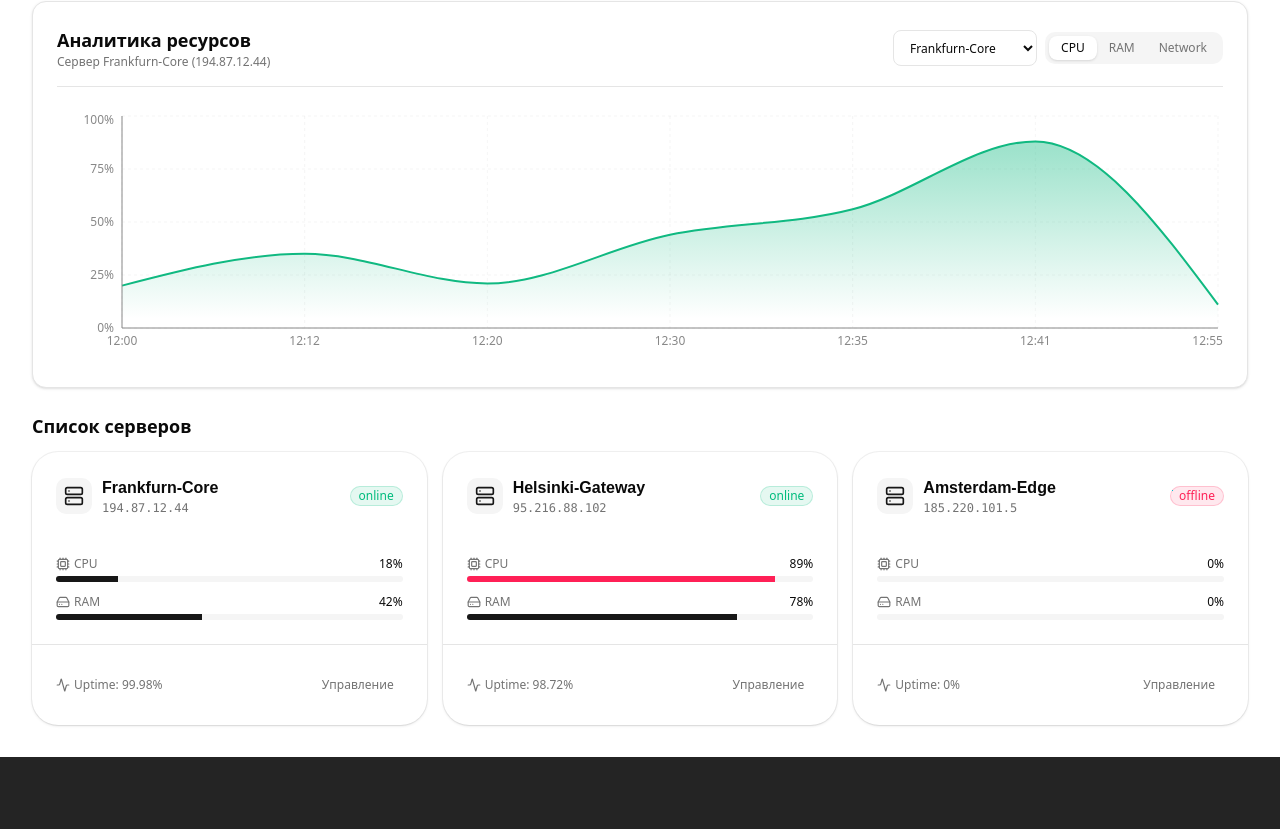
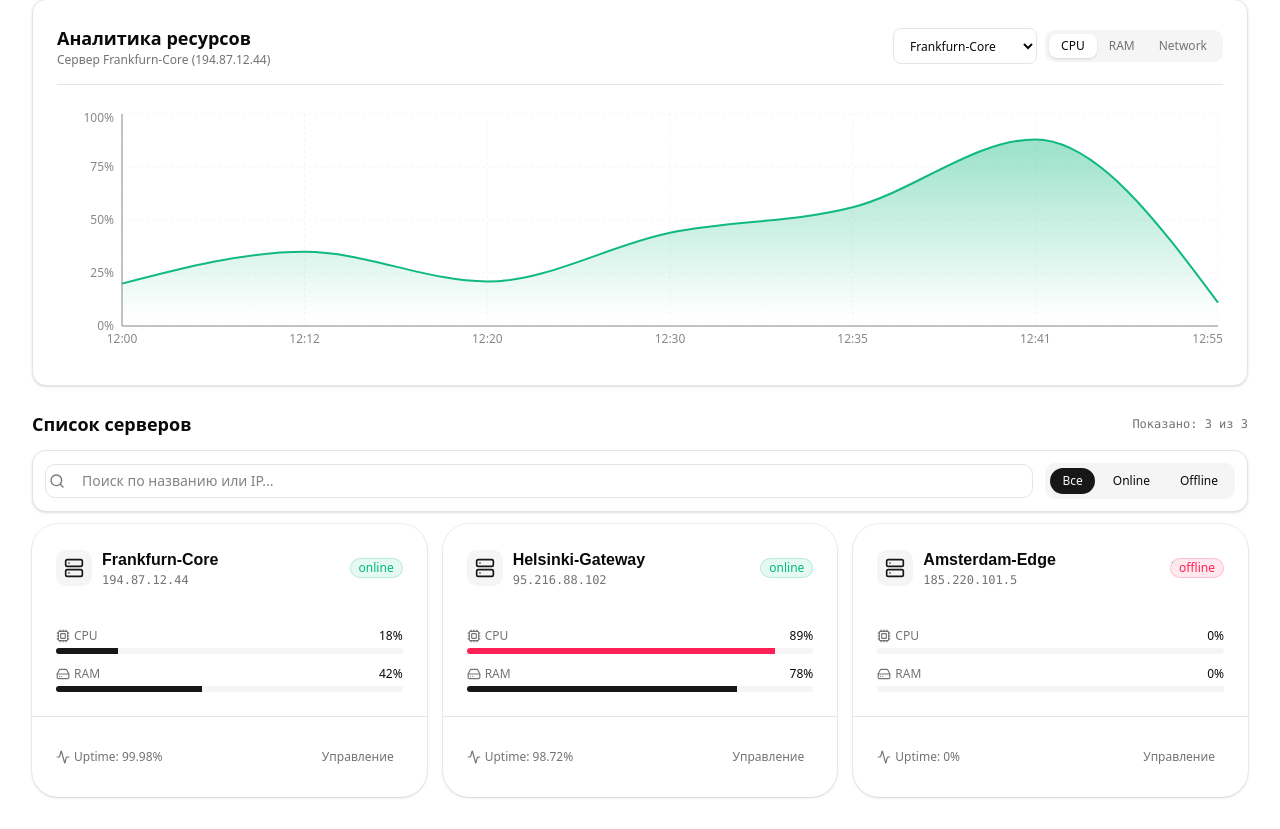
Before and after one commit to prossew/Cloud-Manager, a React (Vite) app: page / in a window 1280 px wide. Shown: the part 590-1419 px from the top of the page. Before the commit the page ends 1347 px from the top, so only its background shows below. Built offline with nearby package versions, Linux system fonts and the light colour scheme.

Commit message:
feat: add search and status filtering for server list

```diff
--- a/src/App.tsx
+++ b/src/App.tsx
@@ -1,4 +1,4 @@
-import { useEffect, useState } from "react";
+import { useEffect, useState, useMemo } from "react"; // 👈 Добавлен useMemo
 import {
   useNodeStore,
   MOCK_NODES,
@@ -12,6 +12,7 @@ import { MetricsChart } from "./widgets/metrics-chart";
 import { ManageNodeModal } from "./features/manage-node";
 import { ThemeToggle } from "./features/theme-toggle";
 import { AddNodeModal } from "./features/add-node";
+import { NodeFilter, type StatusFilter } from "./features/node-filter";
 
 export default function App() {
   const nodes = useNodeStore((state) => state.nodes);
@@ -19,6 +20,9 @@ export default function App() {
 
   const [managingNode, setManagingNode] = useState<ServerNode | null>(null);
   const [isAddModalOpen, setIsAddModalOpen] = useState(false);
+
+  const [searchQuery, setSearchQuery] = useState("");
+  const [statusFilter, setStatusFilter] = useState<StatusFilter>("all");
 
   useEffect(() => {
     setNodes(MOCK_NODES);
@@ -29,17 +33,26 @@ export default function App() {
     setManagingNode(node);
   };
 
+  const filteredNodes = useMemo(() => {
+    return nodes.filter((node) => {
+      const matchesSearch =
+        node.name.toLowerCase().includes(searchQuery.toLowerCase()) ||
+        node.ip.includes(searchQuery);
+
+      const matchesStatus =
+        statusFilter === "all" || node.status === statusFilter;
+
+      return matchesSearch && matchesStatus;
+    });
+  }, [nodes, searchQuery, statusFilter]);
+
   return (
     <main className="min-h-screen bg-background p-8 text-foreground">
       <div className="max-w-7xl mx-auto space-y-6">
         <header className="flex items-center justify-between border-b pb-4">
           <div>
-            <h1 className="text-2xl font-bold tracking-tight">
-              <img
-                src="/favicon.png"
-                alt="Favicon"
-                className="inline-block w-8 h-8 mr-1 "
-              />
+            <h1 className="text-2xl font-bold tracking-tight flex items-center gap-2">
+              <img src="/favicon.png" alt="Favicon" className="w-8 h-8" />
               Cloud Manager
             </h1>
             <p className="text-sm text-muted-foreground">
@@ -64,12 +77,31 @@ export default function App() {
         </section>
 
         <section className="space-y-3">
-          <h2 className="text-lg font-semibold">Список серверов</h2>
-          <div className="grid grid-cols-1 md:grid-cols-2 lg:grid-cols-3 gap-4">
-            {nodes.map((node) => (
-              <NodeCard key={node.id} node={node} onManage={handlManage} />
-            ))}
+          <div className="flex items-center justify-between">
+            <h2 className="text-lg font-semibold">Список серверов</h2>
+            <span className="text-xs text-muted-foreground font-mono">
+              Показано: {filteredNodes.length} из {nodes.length}
+            </span>
           </div>
+
+          <NodeFilter
+            searchQuery={searchQuery}
+            onSearchChange={setSearchQuery}
+            statusFilter={statusFilter}
+            onStatusChange={setStatusFilter}
+          />
+
+          {filteredNodes.length > 0 ? (
+            <div className="grid grid-cols-1 md:grid-cols-2 lg:grid-cols-3 gap-4">
+              {filteredNodes.map((node) => (
+                <NodeCard key={node.id} node={node} onManage={handlManage} />
+              ))}
+            </div>
+          ) : (
+            <div className="text-center py-12 border rounded-xl bg-card text-muted-foreground">
+              Серверы не найдены
+            </div>
+          )}
         </section>
 
         <ManageNodeModal
--- /dev/null
+++ b/src/features/node-filter/index.ts
@@ -0,0 +1,2 @@
+export { NodeFilter } from "./ui/NodeFilter";
+export type { StatusFilter } from "./ui/NodeFilter";
--- /dev/null
+++ b/src/features/node-filter/ui/NodeFilter.tsx
@@ -0,0 +1,59 @@
+import { Search } from "lucide-react";
+import { Button } from "@/components/ui/button";
+
+export type StatusFilter = "all" | "online" | "offline";
+
+interface NodeFilterProps {
+  searchQuery: string;
+  onSearchChange: (query: string) => void;
+  statusFilter: StatusFilter;
+  onStatusChange: (status: StatusFilter) => void;
+}
+
+export const NodeFilter = ({
+  searchQuery,
+  onSearchChange,
+  statusFilter,
+  onStatusChange,
+}: NodeFilterProps) => {
+  return (
+    <div className="flex flex-col sm:flex-row items-stretch sm:items-center justify-between gap-3 bg-card p-3 rounded-xl border shadow-sm">
+      <div className="relative flex-1">
+        <Search className="absolute left-3 top-1/2 -translate-1/2 w-4 h-4 text-muted-foreground" />
+        <input
+          type="text"
+          placeholder="Поиск по названию или IP..."
+          value={searchQuery}
+          onChange={(e) => onSearchChange(e.target.value)}
+          className="w-full pl-9 pr-3 py-1.5 text-sm bg-background border rounded-lg focus:outline-none focus:ring-2 focus:ring-ring"
+        />
+      </div>
+      <div className="flex items-center gap-1 bg-muted p-1 rounded-lg self-start sm:self-auto">
+        <Button
+          variant={statusFilter === "all" ? "default" : "ghost"}
+          size="sm"
+          onClick={() => onStatusChange("all")}
+          className="text-xs h-7 px-3"
+        >
+          Все
+        </Button>
+        <Button
+          variant={statusFilter === "online" ? "default" : "ghost"}
+          size="sm"
+          onClick={() => onStatusChange("online")}
+          className="text-xs h-7 px-3"
+        >
+          Online
+        </Button>
+        <Button
+          variant={statusFilter === "offline" ? "default" : "ghost"}
+          size="sm"
+          onClick={() => onStatusChange("offline")}
+          className="text-xs h-7 px-3"
+        >
+          Offline
+        </Button>
+      </div>
+    </div>
+  );
+};
```
